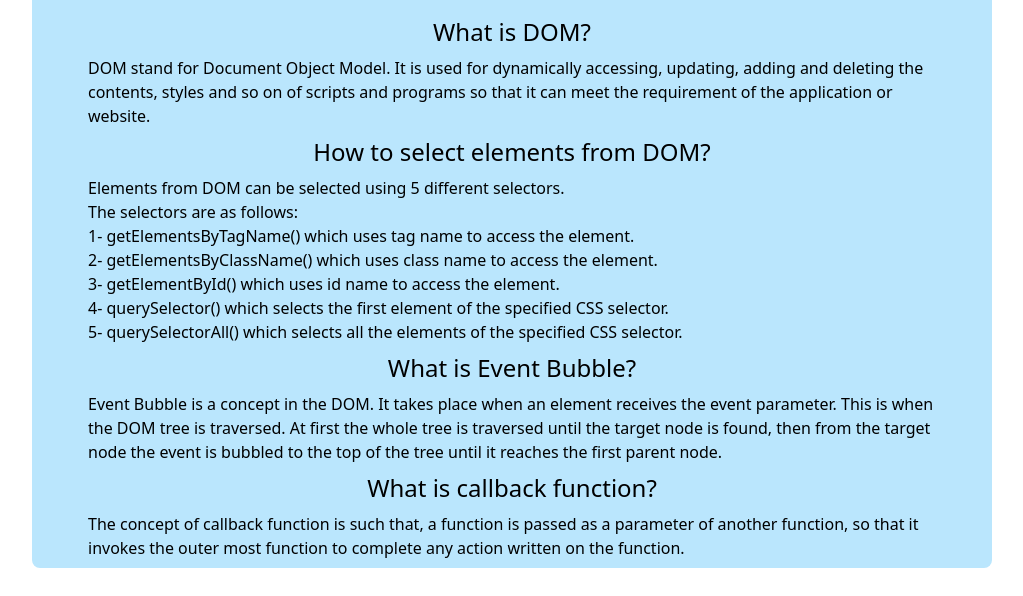
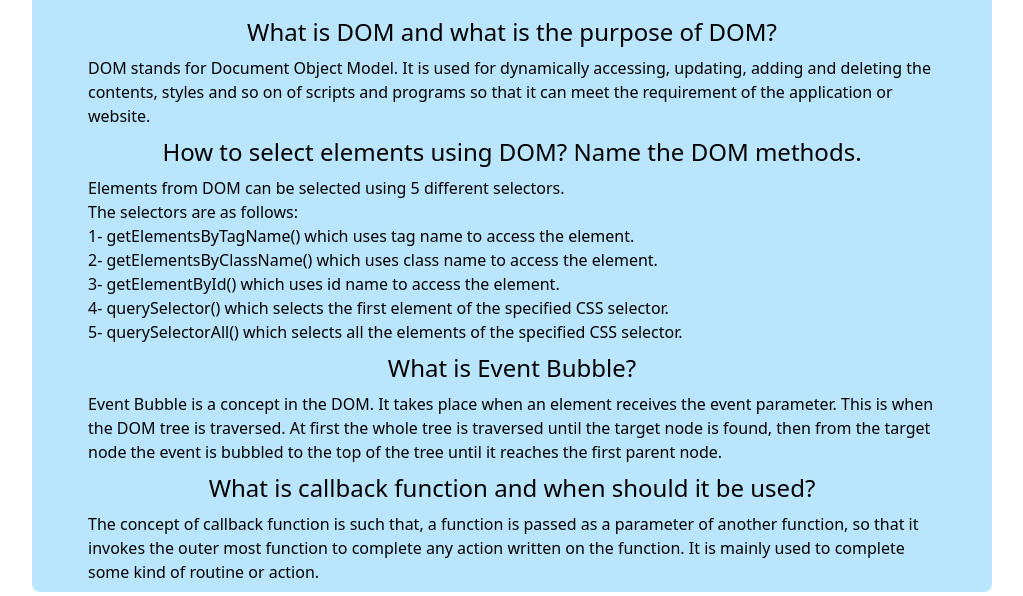
Before and after one commit to nnibras/Interactive-Geometry-Genius, a plain HTML site: page blog.html in a window 1280 px wide. Shown: the part 204-800 px from the top of the page, without its empty margins (128-1151 px from the left). Drawn offline with nearby package versions, Linux system fonts and the light colour scheme.

Commit message:
fixed blog.html

```diff
--- a/blog.html
+++ b/blog.html
@@ -40,16 +40,18 @@
             Questions and Answers
           </h1>
 
-          <h2 class="text-2xl font-medium text-center pb-2">What is DOM?</h2>
+          <h2 class="text-2xl font-medium text-center pb-2">
+            What is DOM and what is the purpose of DOM?
+          </h2>
           <p class="pb-2">
-            DOM stand for Document Object Model. It is used for dynamically
+            DOM stands for Document Object Model. It is used for dynamically
             accessing, updating, adding and deleting the contents, styles and so
             on of scripts and programs so that it can meet the requirement of
             the application or website.
           </p>
 
           <h2 class="text-2xl font-medium text-center pb-2">
-            How to select elements from DOM?
+            How to select elements using DOM? Name the DOM methods.
           </h2>
           <p class="pb-2">
             Elements from DOM can be selected using 5 different selectors.
@@ -78,12 +80,13 @@
           </p>
 
           <h2 class="text-2xl font-medium text-center pb-2">
-            What is callback function?
+            What is callback function and when should it be used?
           </h2>
           <p class="pb-2">
             The concept of callback function is such that, a function is passed
             as a parameter of another function, so that it invokes the outer
-            most function to complete any action written on the function.
+            most function to complete any action written on the function. It is
+            mainly used to complete some kind of routine or action.
           </p>
         </div>
       </section>
```
